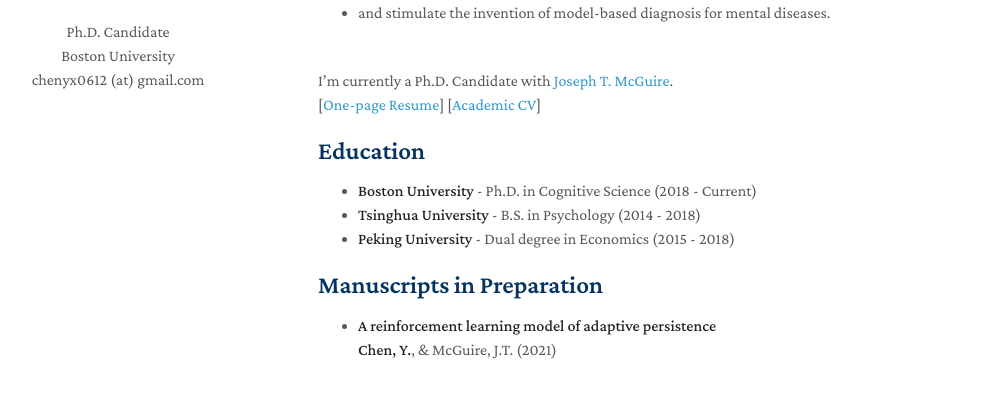
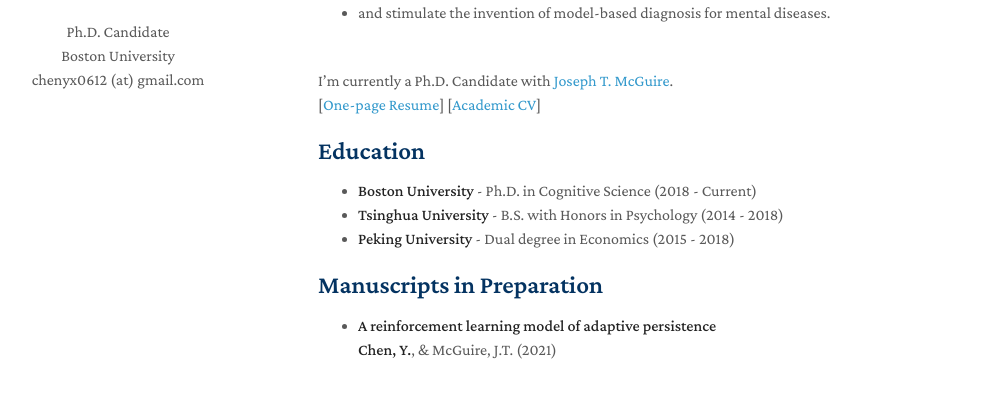
Before and after one commit to yxyxchen/yxyxchen.github.io, a Jekyll site: the page built from index.md, in a window 1280 px wide and 1289 px high. Shown: the part 224-622 px from the top of the window, without its empty margins (152-1145 px from the left). Built offline with Jekyll 4.4.1, drawn with Linux system fonts in a browser that asks for light colours; nearby versions of some CDN libraries; a style sheet for code colours, icons or effects is not loaded; our own code applies the rules of GitHub Pages for plain Markdown files.

Commit message:
add honors

```diff
--- a/index.md
+++ b/index.md
@@ -19,7 +19,7 @@ I'm currently a Ph.D. Candidate with [Joseph T. McGuire](https://sites.bu.edu/cd
 
 ## Education
 - **Boston University** - Ph.D. in Cognitive Science (2018 - Current)
-- **Tsinghua University** - B.S. in Psychology  (2014 - 2018)
+- **Tsinghua University** - B.S. with Honors in Psychology  (2014 - 2018)
 - **Peking University** - Dual degree in Economics (2015 - 2018)
 <br>
 
```
